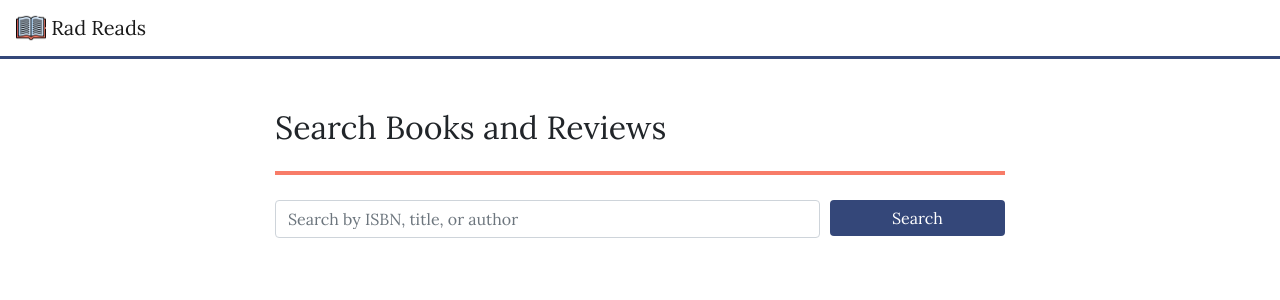
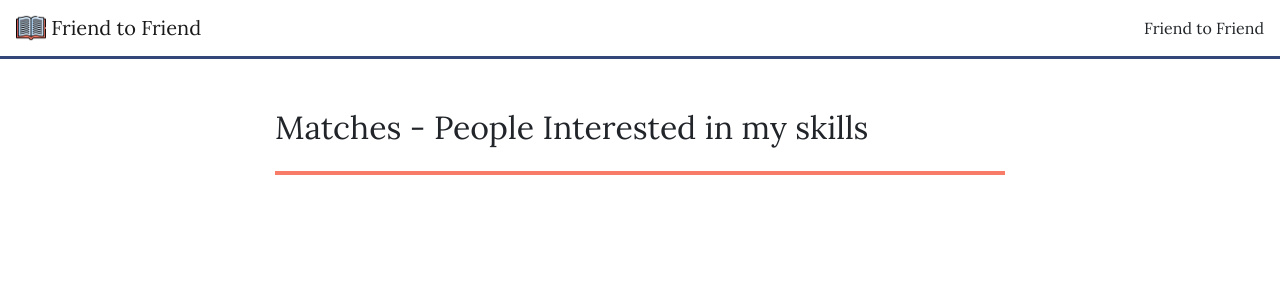
Before and after one commit to rajvirana/amphacks-team-09, a Flask app: page /search in a window 1280 px wide. Shown: the top 300 px of the page. Run offline with Flask 2, Linux system fonts and the light colour scheme; parts of the project's set-up code (start-up, migrations or seed data) failed here and were passed over; some libraries are stand-ins or nearby versions.

Commit message:
Start of project
started the landing page upon login

```diff
--- a/project1/application.py
+++ b/project1/application.py
@@ -5,6 +5,8 @@ from flask_session import Session
 from flask_bootstrap import Bootstrap
 from sqlalchemy import create_engine
 from sqlalchemy.orm import scoped_session, sessionmaker
+from random import randrange
+
 import requests
 
 
@@ -14,9 +16,10 @@ Bootstrap(app)
 
 # Check for environment variable
 if not os.getenv("DATABASE_URL"):
-    raise RuntimeError("DATABASE_URL is not set")
-if not os.getenv("KEY"):
-    raise RuntimeError("Goodreads API is not set")
+    raise RuntimeError("DB URL is not set")
+
+#if not os.getenv("KEY"):
+#    raise RuntimeError("API is not set")
 
 # Configure session to use filesystem
 app.config["SESSION_PERMANENT"] = False
@@ -26,6 +29,18 @@ Session(app)
 # Set up database
 engine = create_engine(os.getenv("DATABASE_URL"))
 db = scoped_session(sessionmaker(bind=engine))
+
+
+#set up session variables
+
+def random():
+    session = {}
+    print(randrange(1000))
+    session["number"] = int(randrange(0,1000))
+    return None
+
+
+
 
 if __name__ == '__main__':
     app.run()
@@ -44,78 +59,61 @@ def signup():
 
 @app.route("/login_request", methods=["POST"])
 def login_request():
-    username = request.form.get("username")
-    password = request.form.get("password")
+    firstName = request.form.get("firstName")
+    lastName = request.form.get("lastName")
 
-    if db.execute("SELECT * FROM users WHERE username = :username", {"username": username}).rowcount == 0:
+    if db.execute("SELECT * FROM volunteer WHERE first_name = :firstName", {"firstName": firstName}).rowcount == 0:
         return render_template("error.html", message="No such user with that id.")
-    if db.execute("SELECT * FROM users WHERE (username = :username) AND (password = :password)", {"username": username, "password": password}).rowcount==1:
+
+    if db.execute("SELECT * FROM volunteer WHERE (first_name = :firstName) AND (last_name = :lastName)", {"firstName": firstName, "lastName": lastName}).rowcount==1:
+        person = db.execute("SELECT * FROM volunteer WHERE (first_name = :firstName) AND (last_name = :lastName)",
+                   {"firstName": firstName, "lastName": lastName}).fetchall()
+        random()
+        session["firstName"] = firstName
+        session["lastName"] = lastName
+        session["user_id"] = person[0][1]
+
+        # want to find all postings with logged in user as the author_id
+        # want to join all
+        results = db.execute("SELECT * FROM postings WHERE (author_id = :author_id)",
+                   {"author_id": 742}).fetchall()
+
+
+        print(results)
+        return render_template("search.html", results=results)
+    return render_template("error.html", message="incorrect login info")
+
+@app.route("/login_request", methods=["POST"])
+def my_matches():
+
+    if db.execute("SELECT * FROM volunteer WHERE (first_name = :firstName) AND (last_name = :lastName)", {"firstName": firstName, "lastName": lastName}).rowcount==1:
+        person = db.execute("SELECT * FROM volunteer WHERE (first_name = :firstName) AND (last_name = :lastName)",
+                   {"firstName": firstName, "lastName": lastName}).fetchall()
+
+
+        print(person[0][1])
+        results = db.execute("SELECT * FROM postings WHERE (author_id = :author_id)",
+                   {"author_id": person[0][1]}).fetchall()
+        print(results)
         return render_template("search.html")
     return render_template("error.html", message="incorrect login info")
 
-@app.route("/signup_request", methods=["POST"])
-def signup_request():
-    firstname = request.form.get("firstname")
-    lastname = request.form.get("lastname")
-    username = request.form.get("username")
-    password = request.form.get("password")
 
-    if db.execute("SELECT * FROM users WHERE username = :username", {"username": username}).rowcount == 1:
-        return render_template("entry.html", message="[ ! ] User already exists. Try logging in.")
-    db.execute("INSERT INTO users (username, password, firstname, lastname) VALUES (:username, :password, :firstname, :lastname)",
-               {"username": username, "password": password, "firstname": firstname, "lastname": lastname})
-    db.commit()
-    return render_template("search.html")
 
 @app.route("/search")
 def search():
     return render_template("search.html")
 
 
-@app.route("/search/query", methods=["POST"])
-def search_request():
-    q = request.form.get("query")
+@app.route("/newpost")
+def new_post():
+    return render_template("newpost.html")
 
-    result = db.execute("SELECT * FROM books WHERE LOWER(isbn) LIKE LOWER('%" + q + "%') OR LOWER(title) LIKE LOWER('%" +
-               q + "%') OR LOWER(author) LIKE LOWER('%" + q + "%') LIMIT 20").fetchall()
-    if len(result) == 0:
-        message = "Sorry, no search results found for "
-    else:
-        message = "Displaying returned results for "
-    return render_template("search.html", results=result, message=message, query=q)
+@app.route("/search")
+def confirm():
+    return render_template("search.html")
 
 
-@app.route("/search/<string:isbn>")
-def search_result(isbn):
-    book = db.execute("SELECT * FROM books WHERE isbn = :isbn", {"isbn": str(isbn)}).fetchone()
-
-    res = requests.get("https://www.goodreads.com/book/review_counts.json",
-                    params={"key": os.environ['KEY'], "isbns": isbn})
-    print(res.json())
-    result = res.json()
-    rating_details = {
-        "average_rating": result['books'][0]['average_rating'],
-        "number_ratings": result['books'][0]['ratings_count'],
-        "number_reviews": result['books'][0]['reviews_count'],
-        "book_id" : result['books'][0]['id'],
-    }
-
-    reviews = requests.get("https://www.goodreads.com/book/show.json",
-                               params={"key": os.environ['KEY'],"id":rating_details['book_id']})
-
-    temp_result = reviews.json()
-    review_widget = temp_result['reviews_widget']
-    return render_template("searchresult.html", book=book, results=rating_details, reviews=review_widget)
-
-
-    #except:
-    #   print("entered exception")
-    #   return render_template("error.html", message="Sorry, no reviews available for this book.")
-
-
-
-
-@app.route("/review")
-def review_result():
-
-    return render_template("reviewresult.html")
+@app.route("/search")
+def delete():
+    return render_template("search.html")
--- a/project1/templates/basicpage.html
+++ b/project1/templates/basicpage.html
@@ -3,9 +3,26 @@
 
 {% block navbar %}
     <nav class="navbar navbar-light">
-  <a class="navbar-brand" href={{url_for('search')}} >
-    <img src="{{ url_for('static', filename='assets/study.png') }}" width="30" height="30" class="d-inline-block align-top" alt="book-logo">
-    Rad Reads
+      <a class="navbar-brand" href={{url_for('search')}} >
+        <img src="{{ url_for('static', filename='assets/study.png') }}" width="30" height="30" class="d-inline-block align-top" alt="book-logo">
+        Friend to Friend
+      </a>
+      <div class="collapse navbar-collapse" id="navbarSupportedContent">
+    <ul class="navbar-nav mr-auto">
+      <li class="nav-item active">
+        <a class="nav-link" href={{url_for('new_post')}}>My Matches <span class="sr-only">(current)</span></a>
+      </li>
+      <li class="nav-item">
+        <a class="nav-link" href={{url_for('my_matches')}}>Link</a>
+      </li>
+    </ul>
+    <form class="form-inline my-2 my-lg-0">
+      <input class="form-control mr-sm-2" type="search" placeholder="Search" aria-label="Search">
+      <button class="btn btn-outline-success my-2 my-sm-0" type="submit">Search</button>
+    </form>
+  </div>
+
+    Friend to Friend
   </a>
 </nav>
 {% endblock %}
--- a/project1/templates/login.html
+++ b/project1/templates/login.html
@@ -8,10 +8,10 @@
     <form action="{{ url_for('login_request') }}" method="post">
 
         <div class="form-group">
-            <input class="form-control" name="username" placeholder="Username (Email)">
+            <input class="form-control" name="firstName" placeholder="First Name">
         </div>
         <div class="form-group">
-            <input class="form-control" name="password" placeholder="Password">
+            <input class="form-control" name="lastName" placeholder="Last Name">
         </div>
 
         <div class="form-group">
--- a/project1/templates/makeNewSkillPosting.html
+++ b/project1/templates/makeNewSkillPosting.html
@@ -1,11 +1,12 @@
 {% extends "titlebase.html" %}
 
 
-{% block custom_title %} <h1> Sign Up </h1> {% endblock %}
+{% block custom_title %} <h1> Make a new  </h1> {% endblock %}
 
 {% block custom_content %}
 
-    <form action="{{ url_for('signup_request') }}" method="post">
+    <form action="{{ url_for('new_function') }}" method="post">
+
         <div class="form-group">
             <input class="form-control" name="firstname" placeholder="First Name">
         </div>
--- a/project1/templates/reviewresult.html
+++ /dev/null
@@ -1,4 +0,0 @@
-{% extends "basicpage.html" %}
-
-
-{% block custom_title %} <h2> Review Result </h2> {% endblock %}
--- a/project1/templates/search.html
+++ b/project1/templates/search.html
@@ -1,42 +1,33 @@
 {% extends "basicpage.html" %}
 
 
-{% block custom_title %} <h2> Search Books and Reviews </h2> {% endblock %}
+{% block custom_title %} <h2> Matches - People Interested in my skills </h2> {% endblock %}
 
 
 {% block custom_content %}
-<form class="form-row" action="{{ url_for('search_request')}}", method="post", query="form.get.(query)">
-
-    <div class="form-group col-9">
-        <input class="form-control " name="query" placeholder="Search by ISBN, title, or author">
-    </div>
-    <div class="form-group col-3">
-        <a href="{{ url_for('search_request') }}" type="button" class="btn btn-primary search-button">Search</a>
-    </div>
-
-</form>
-
-<h5> {{message}} <span class="search-query">{{query}}</span> </h5>
 
 
 {% for item in results %}
-<a href="{{ url_for('search_result', isbn=item.isbn) }}">
+
     <div class="result-box">
         <div class="row align-items-center">
         <div class="col-2">
             <img src="{{ url_for('static', filename='assets/blank_image.png') }}" class="centered-img" alt="book-icon">
         </div>
         <div class="col-10">
-            <div><h3>{{ item.title }}</h3></div>
+            <div><h3>{{ item[5] }}</h3></div>
             <div class="row">
-                <div class="col-6"><h6>{{  item.author }}</h6></div>
-                <div class="col-5"><h6>number reviews and stars ></h6></div>
-                <div class="col-1"><img src="{{ url_for('static', filename='assets/chevron.png') }}" class="chevron" alt="chevron"></div>
+                <div class="col-6"><h6></h6></div>
+                <div class="col-3"><a href="{{ url_for('confirm', isbn=item.author) }}">
+                    <h4>Confirm</h4></a></div>
+                <div class="col-3"><a href="{{ url_for('delete', isbn=item.author) }}">
+                    <h4>Delete</h4></a></div>
+
             </div>
             </div>
         </div>
     </div>
-</a>
+
 {% endfor %}
 
 
```
Also changed, not shown: project1/templates/titlebase.html (+1 -7 lines), 5 other files.
